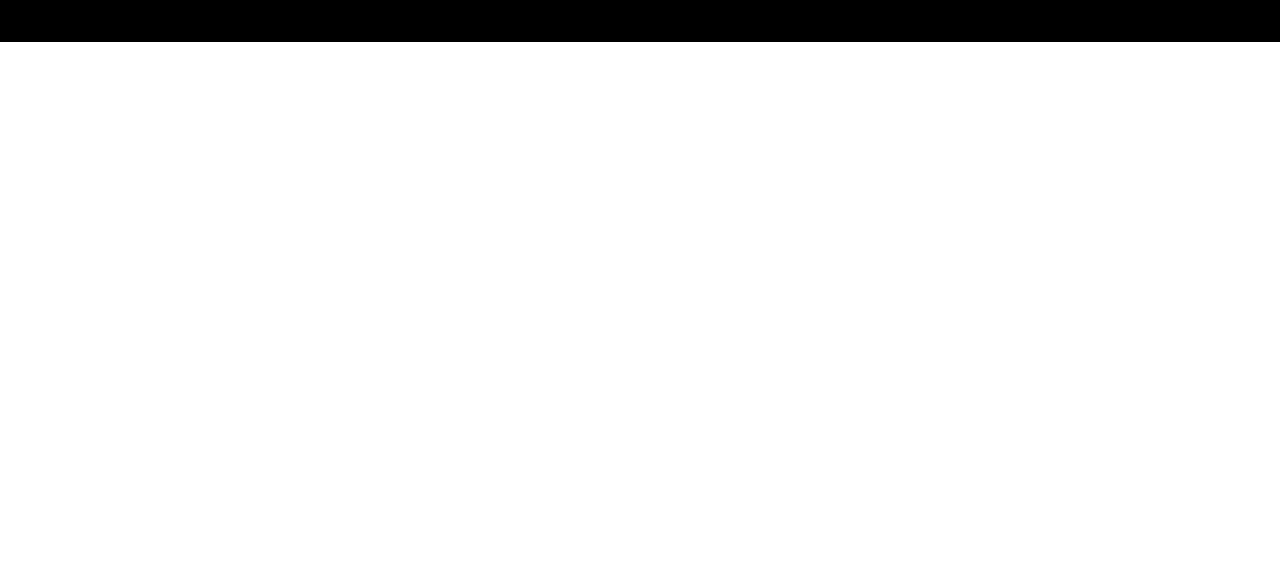
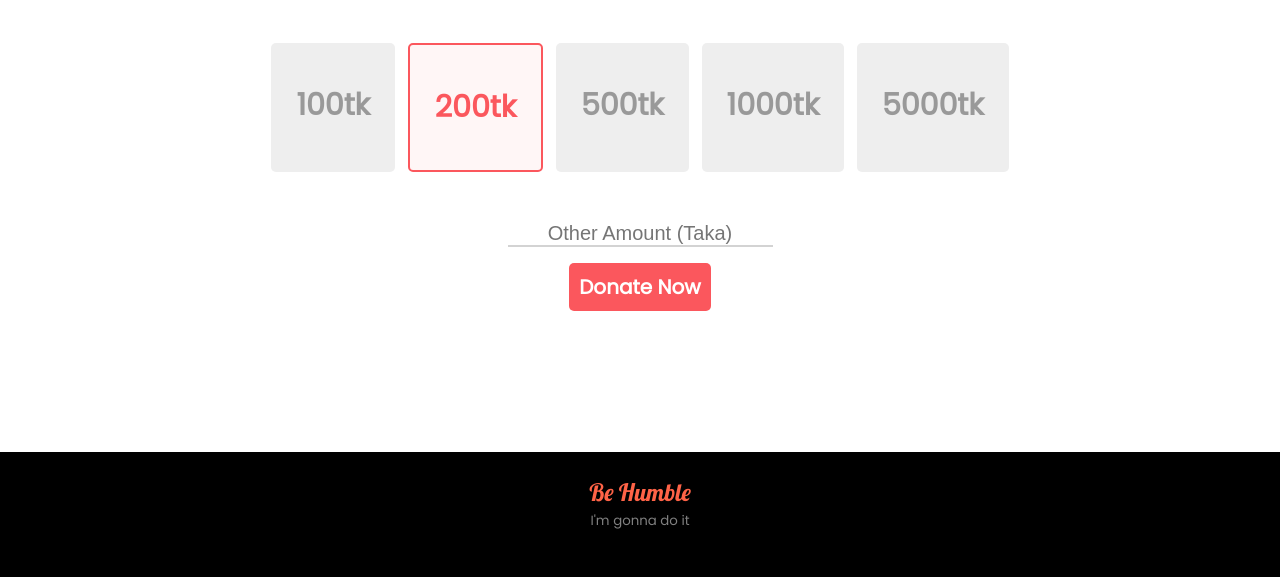
Before and after one commit to webhero-nur/donate-today, a plain HTML site: page index.html in a window 1280 px wide. Shown: the part 1042-1619 px from the top of the page. Before the commit the page ends 1084 px from the top, so only its background shows below. Drawn offline with Linux system fonts and the light colour scheme.

Commit message:
Donate Today Added

```diff
--- a/css/styles.css
+++ b/css/styles.css
@@ -41,6 +41,7 @@ p {
     background-repeat: no-repeat;
     background-size: 100% 100%;
     margin: auto;
+    margin-bottom: 100px;
 }
 
 #top-banner h1 {
@@ -55,6 +56,51 @@ p {
 
 /* Top Banner Design End */
 
+/* Donate Today Design Start */
+
+#donate-today {
+    width: 50%;
+    margin: 0 auto 150px;
+}
+
+#donate-today-title {
+    font-size: 40px;
+    font-weight: 900;
+}
+
+#donate-amount-all {
+    margin-top: 50px;
+    display: flex;
+    justify-content: center;
+}
+
+.donate-amount {
+    margin: 0 1%;
+    padding: 40px 25px;
+    font-size: 30px;
+    font-weight: bold;
+    color: #999999;
+    background-color: #EEEEEE;
+    border-radius: 5px;
+}
+
+#amount-selected {
+    border: 2px solid #fb575d;
+    color: #fb575d;
+    background-color: #fb575d0e;
+}
+
+input {
+    margin: 50px 0 25px;
+    outline: 0;
+    border-width: 0 0 2px;
+    border-color: lightgray;
+    font-size: 20px;
+    align-items: center;
+}
+
+/* Donate Today Design End */
+
 /* Footer Design Start */
 #footer {
     background-color: black;
--- a/index.html
+++ b/index.html
@@ -38,15 +38,20 @@
 
     <!-- Donate Today Start -->
     <section id="donate-today" class="poppins-font">
-        <h2>Donate Today</h2>
-        <p class="text-center-align">Lorem ipsum dolor sit amet consectetur adipisicing elit. Cum necessitatibus
-            corrupti, temporibus beatae impedit doloribus quasi maxime laboriosam delectus quis?</p>
-        <div style="display: inline;">
-            <h3 class="donate-amount-not-selected block-to-inline">100tk</h3>
-            <h3 class="donate-amount-selected block-to-inline">200tk</h3>
-            <h3 class="donate-amount-not-selected block-to-inline">500tk</h3>
-            <h3 class="donate-amount-not-selected block-to-inline">1000tk</h3>
-            <h3 class="donate-amount-not-selected block-to-inline">5000tk</h3>
+        <h2 id="donate-today-title" class="text-center-align">Donate Today</h2>
+        <p class="text-center-align">Lorem ipsum dolor sit amet consectetur adipisicing elit. Corporis labore nobis,
+            nihil in aliquam similique!</p>
+        <div id="donate-amount-all">
+            <h3 class="text-center-align donate-amount block-to-inline">100tk</h3>
+            <h3 id="amount-selected" class="text-center-align donate-amount block-to-inline">200tk</h3>
+            <h3 class="text-center-align donate-amount block-to-inline">500tk</h3>
+            <h3 class="text-center-align donate-amount block-to-inline">1000tk</h3>
+            <h3 class="text-center-align donate-amount block-to-inline">5000tk</h3>
+        </div>
+        <div id="other-amount-field" class="text-center-align">
+            <input class="text-center-align" placeholder="Other Amount (Taka)" type="text" />
+            <br>
+            <a href="https://onetakameal.org/" class="button">Donate Now</a>
         </div>
     </section>
     <!-- Donate Today End -->
```
